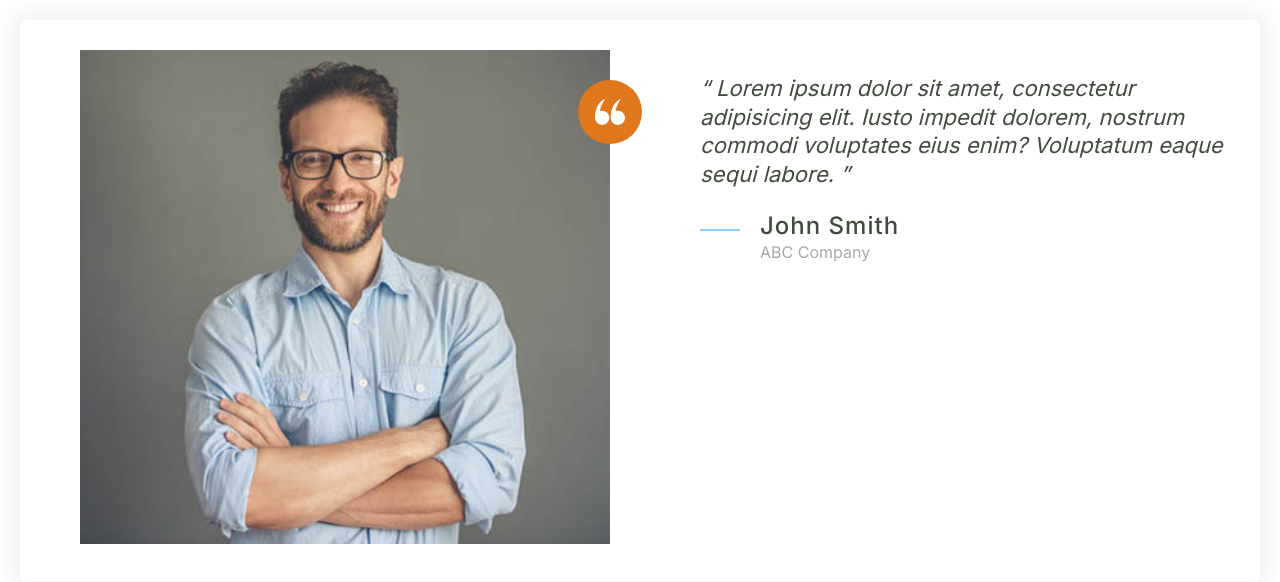
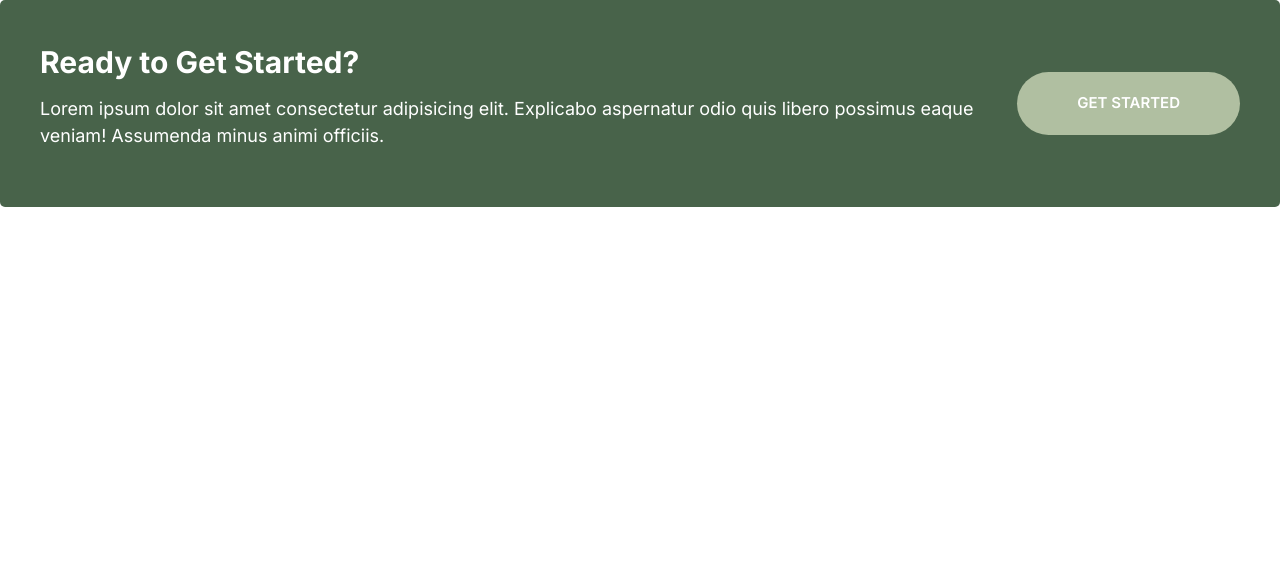
Before and after one commit to vsniranjan/appify, a plain HTML site: page index.html in a window 1280 px wide. Drawn offline with Linux system fonts and the light colour scheme.

Commit message:
Created callout component

```diff
--- a/css/styles.css
+++ b/css/styles.css
@@ -210,6 +210,11 @@ a {
 .btn--block {
     width: 100%;
     display: inline-block;
+}
+
+.btn--stretched {
+    padding-left: 6rem;
+    padding-right: 6rem;
 }
 
 .btn--primary {
@@ -510,3 +515,45 @@ a {
         margin-left: 6rem;
     }
 }
+
+/* Callouts */
+
+.callout {
+    padding: 4rem;
+    border-radius: 5px;
+}
+
+.callout--primary {
+    background-color: var(--color-primary);
+    color: #fff;
+}
+
+.callout__content {
+    text-align: center;
+}
+
+.callout__heading {
+    color: #fff;
+    margin-top: 0;
+    font-size: 3rem;
+}
+
+.callout .btn {
+    justify-self: center;
+    align-self: center;
+}
+
+@media screen and (min-width: 768px){
+    .callout .grid--1x2{
+        grid-template-columns: 1fr auto;
+    }
+
+    .callout__content {
+        text-align: left;
+    }
+
+    .callout .btn{
+        justify-self: start;
+        margin-left: 2rem;
+    }
+}
--- a/index.html
+++ b/index.html
@@ -12,38 +12,18 @@
     <link rel="stylesheet" href="css/normalize.css" />
     <link rel="stylesheet" href="css/styles.css" />
   </head>
-  <body style="padding: 2rem">
-    <div class="card testimonial">
+  <body>
+    <div class="callout callout--primary">
       <div class="grid grid--1x2">
-        <div class="testimonial__image">
-          <img src="images/testimonial.jpg" alt="A happy smiling customer" />
-
-          <span class="icon-container icon-container--accent">
-            <svg class="icon icon--white icon--small">
-              <use xlink:href="images/sprite.svg#quotes"></use>
-            </svg>
-          </span>
+        <div class="callout__content">
+          <h2 class="callout__heading">Ready to Get Started?</h2>
+          <p>
+            Lorem ipsum dolor sit amet consectetur adipisicing elit. Explicabo
+            aspernatur odio quis libero possimus eaque veniam! Assumenda minus
+            animi officiis.
+          </p>
         </div>
-        <blockquote class="quote">
-          <p class="quote__text">
-            Lorem ipsum dolor sit amet, consectetur adipisicing elit. Iusto
-            impedit dolorem, nostrum commodi voluptates eius enim? Voluptatum
-            eaque sequi labore.
-          </p>
-          <footer>
-            <div class="media">
-              <div class="media__image">
-                <svg class="icon icon--primary quote__line">
-                  <use xlink:href="images/sprite.svg#line"></use>
-                </svg>
-              </div>
-              <div class="media__body">
-                <h3 class="media__title quote__author">John Smith</h3>
-                <p class="quote__organization">ABC Company</p>
-              </div>
-            </div>
-          </footer>
-        </blockquote>
+        <a href="#" class="btn btn--secondary btn--stretched"> Get Started</a>
       </div>
     </div>
   </body>
```
Also changed, not shown: components/callout.html (added, +13 -0 lines).
